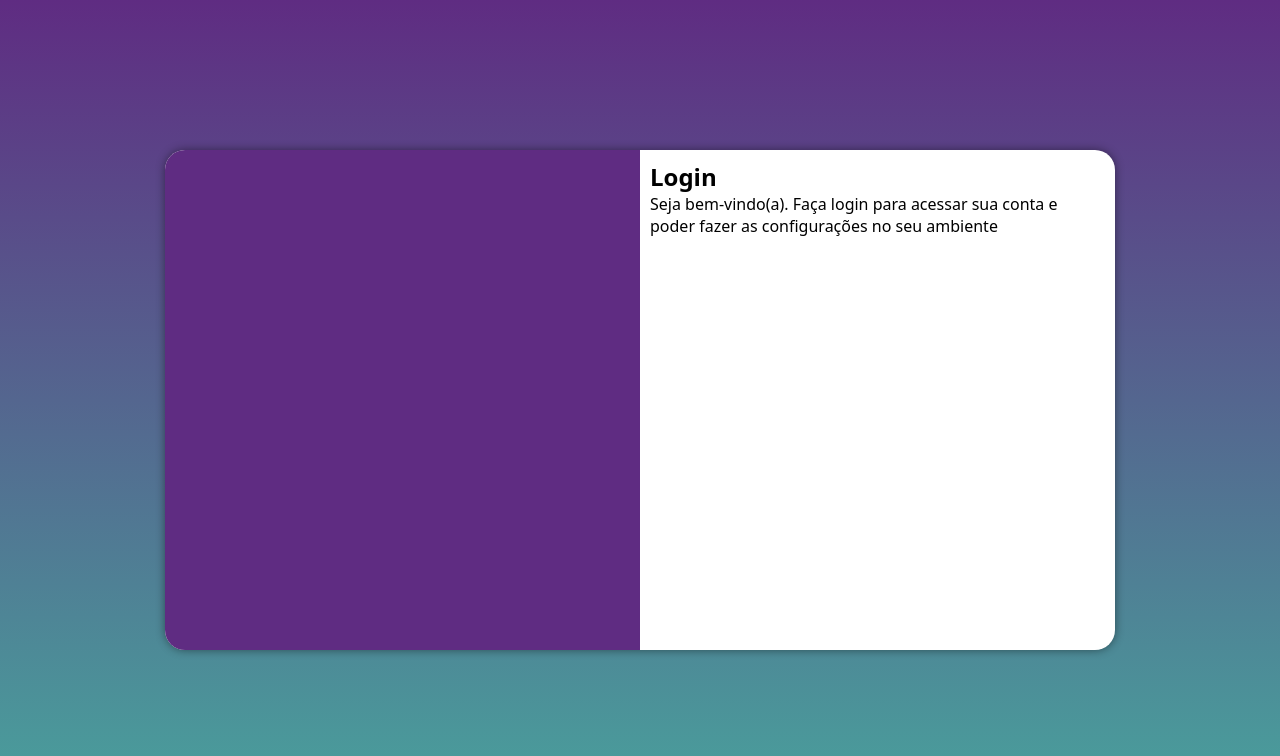
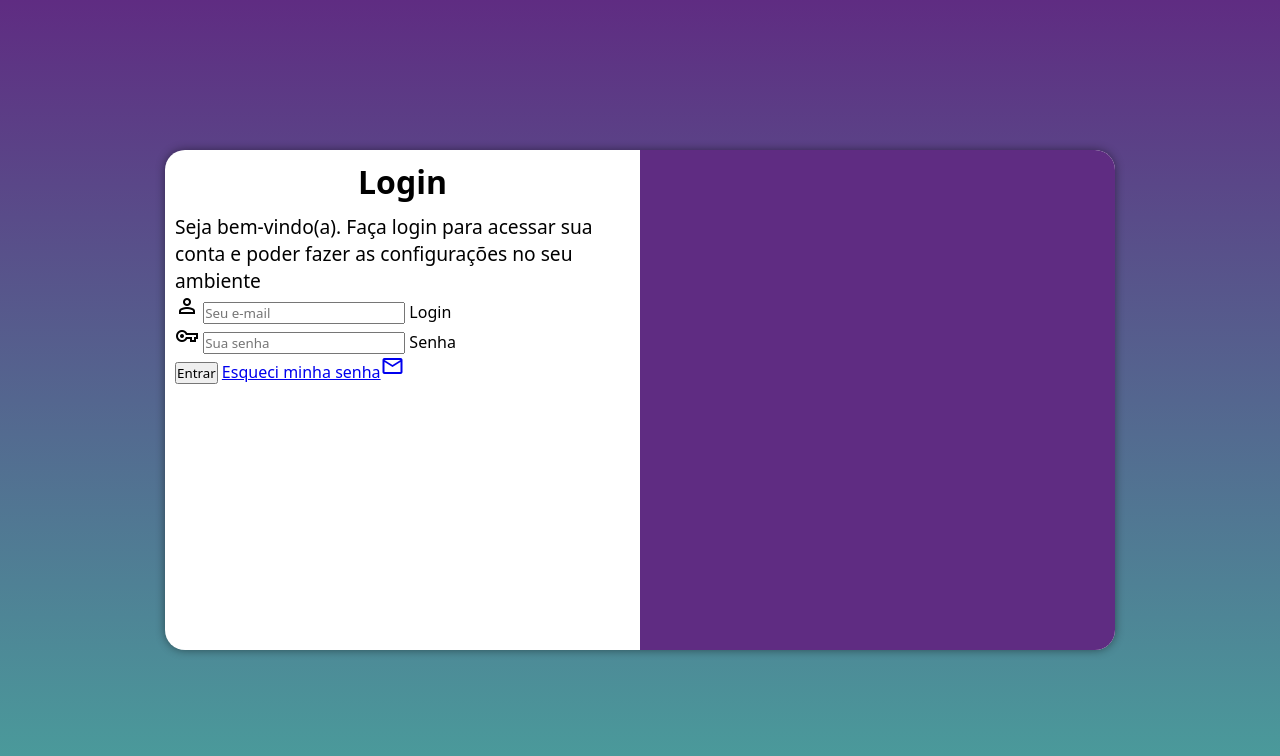
Before and after one commit to marciotoya/projeto-login, a plain HTML site: page index.html in a window 1280 px wide. Drawn offline with nearby package versions, Linux system fonts and the light colour scheme.

Commit message:
layout do login semi finalizado

```diff
--- a/estilo/media-query.css
+++ b/estilo/media-query.css
@@ -43,14 +43,22 @@ grandes telas = acima de 1200px
     }
 
     section#login >div#imagem {
-        float: left;
+        float: right;
         width: 50%;
         height: 100%;
     }
 
     section#login >div#formulario {
-        float: right;
+        float: left;
         width: 50%;
     }
 
+    div#formulario > h1 {
+        font-size: 2em;
+    }
+
+    div#formulario > p {
+        font-size: 1.2em;
+    }
+
 }
--- a/estilos/style.css
+++ b/estilos/style.css
@@ -33,7 +33,7 @@ section#login {
     transform: translate(-50%, -50%);
 
     background-color: white;
-    width: 250px;
+    width: 255px;
     height: 500px;
     border-radius: 20px;
     overflow: hidden; /*Esconder tudo que estiver fora da section login*/
@@ -56,3 +56,12 @@ section#login > div#formulario {
     padding: 10px;
 
 }
+
+div#formulario > h1 {
+    text-align: center;
+    margin-bottom: 10px;
+}
+
+div#formulario > p {
+    font-size: .8em;
+}
--- a/index.html
+++ b/index.html
@@ -4,6 +4,7 @@
     <meta charset="UTF-8">
     <meta name="viewport" content="width=device-width, initial-scale=1.0">
     <title>Login</title>
+    <link href="https://fonts.googleapis.com/css2?family=Material+Symbols+Outlined" rel="stylesheet" />
     <link rel="stylesheet" href="estilos/style.css">
     <link rel="stylesheet" href="estilo/media-query.css">
 </head>
@@ -15,9 +16,26 @@
             </div>
             <div id="formulario">
                 <h1>Login</h1>
-                <p>Seja bem-vindo(a). Faça login para acessar sua conta e poder fazer as configurações no seu ambiente</p>
-                <form action="login.php" method="post">
+                <p>
+                    Seja bem-vindo(a). Faça login para acessar sua conta e poder fazer as configurações no seu ambiente
+                </p>
 
+                <form action="login.php" method="post" autocomplete="on">
+
+                    <div id="campo">
+                        <span class="material-symbols-outlined">person</span>
+                        <input type="email" name="login" id="ilogin" placeholder="Seu e-mail" autocomplete="email" required maxlength="30">
+                        <label for="ilogin">Login</label>
+                    </div>
+
+                    <div id="campo">
+
+                        <span class="material-symbols-outlined">vpn_key</span>
+                        <input type="password" name="senha" id="isenha" placeholder="Sua senha" autocomplete="current-password" required minlength="8" maxlength="15">
+                        <label for="isenha">Senha</label>
+                    </div>
+                    <input type="submit" value="Entrar">
+                    <a href="esqueci.html">Esqueci minha senha<i class="material-symbols-outlined">mail</i></a>
                 </form>
             </div>
         </section>
```
